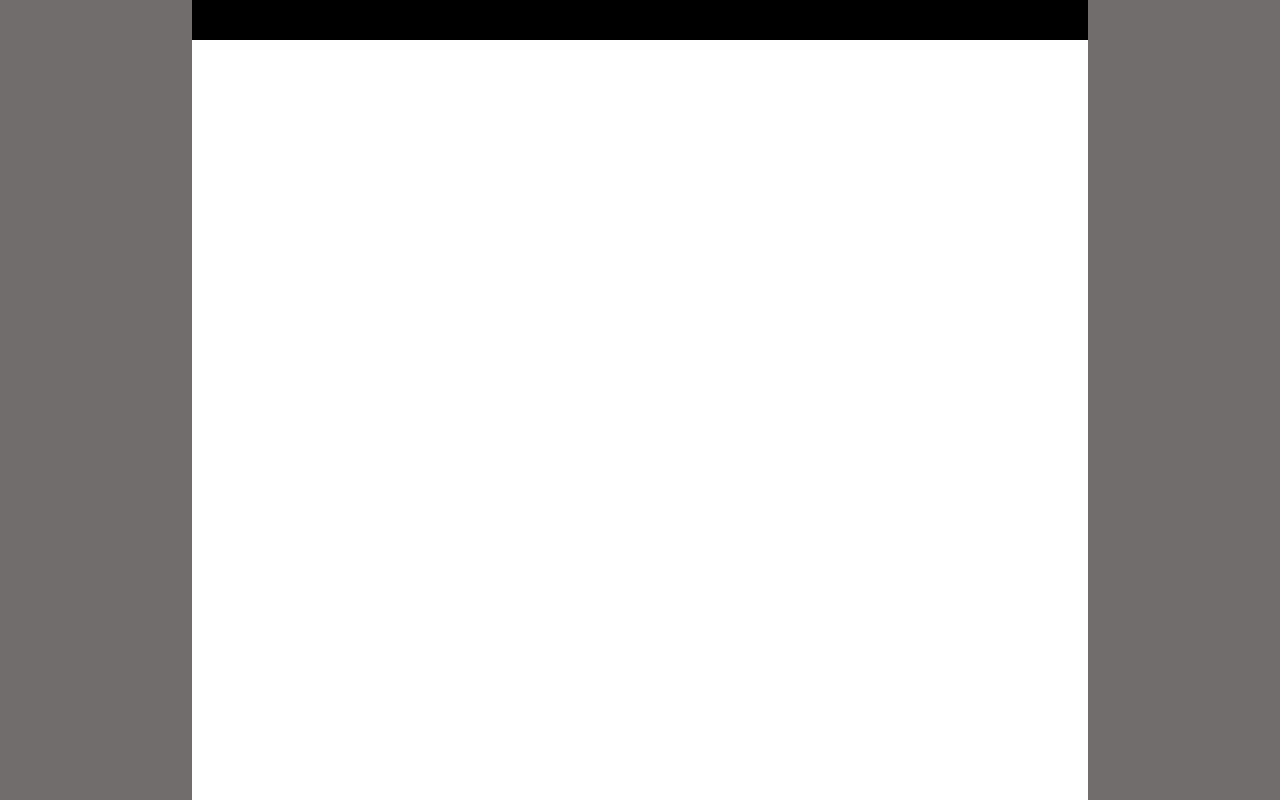
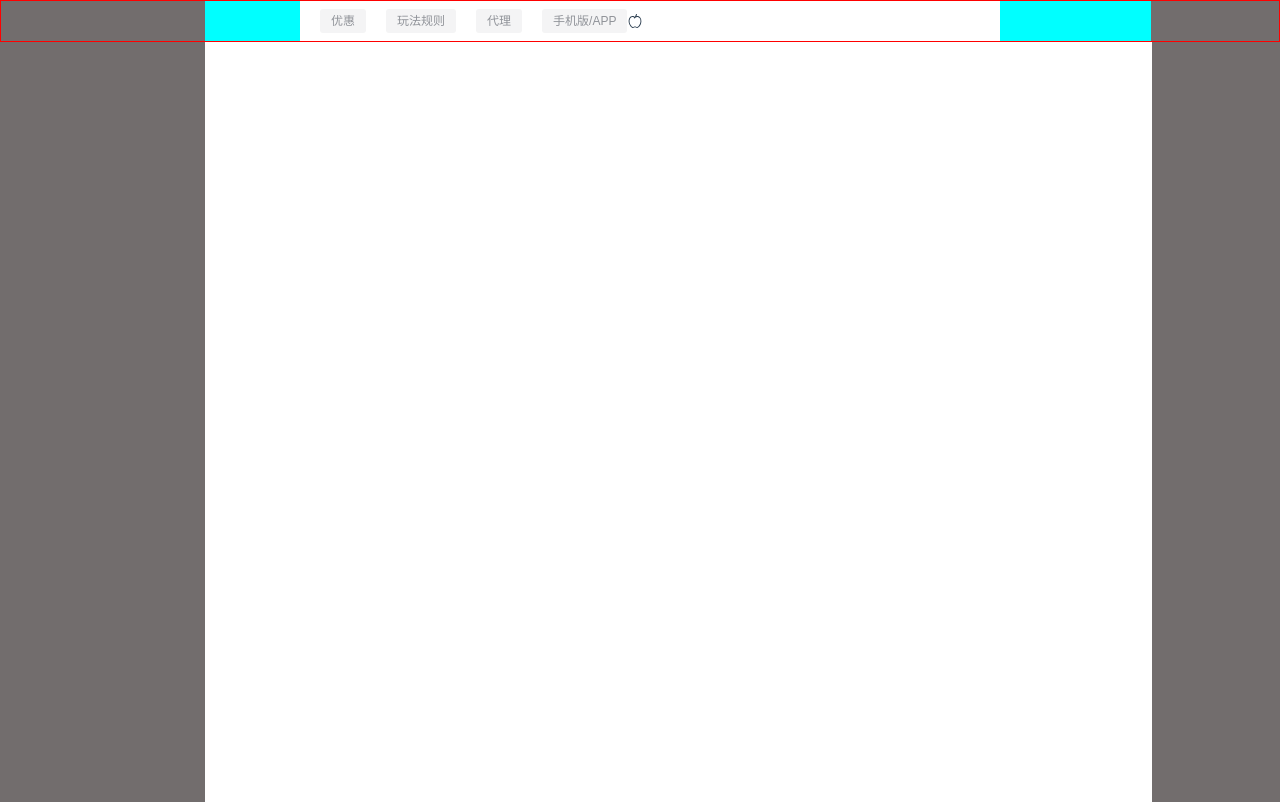
Before and after one commit to xu12888/vue-flash, a Vue app: page /indexUser in a window 1280 px wide. Built offline with nearby package versions, Linux system fonts and the light colour scheme.

Commit message:
add user operation html

```diff
--- a/package.json
+++ b/package.json
@@ -8,6 +8,7 @@
     "lint": "vue-cli-service lint"
   },
   "dependencies": {
+    "@element-plus/icons-vue": "^1.1.4",
     "core-js": "^3.8.3",
     "element-plus": "^2.1.10",
     "vue": "^3.2.13",
--- a/src/main.ts
+++ b/src/main.ts
@@ -1,5 +1,16 @@
-import { createApp } from 'vue'
-import App from './App.vue'
-import router from './router'
+import { createApp } from "vue";
+import App from "./App.vue";
+import router from "./router";
+import ElementPlus from "element-plus";
+import "element-plus/theme-chalk/index.css";
+import * as ELIcons from '@element-plus/icons-vue'
 
-createApp(App).use(router).mount('#app')
+
+
+
+// createApp(App).use(router).use(ElementPlus).mount("#app");
+const app = createApp(App);
+for (const name in ELIcons) {
+    app.component(name,(ELIcons as any)[name]);
+}
+app.use(router).use(ElementPlus).mount("#app");
--- a/src/views/indexUser.vue
+++ b/src/views/indexUser.vue
@@ -3,7 +3,47 @@
     <div class="head">
       <div class="lift"></div>
       <div class="main">
-
+        <div class="head_main_lift"></div>
+        <div class="head_main_main">
+          <el-row class="mb-4">
+            <el-button
+              size="small"
+              type="info"
+              plain
+              style="margin-left: 20px; border: none"
+              >优惠</el-button
+            >
+          </el-row>
+          <el-row class="mb-4">
+            <el-button
+              size="small"
+              type="info"
+              plain
+              style="margin-left: 20px; border: none"
+              >玩法规则</el-button
+            >
+          </el-row>
+          <el-row class="mb-4">
+            <el-button
+              size="small"
+              type="info"
+              plain
+              style="margin-left: 20px; border: none"
+              >代理</el-button
+            >
+          </el-row>
+          <el-row class="mb-4">
+            <el-button
+              size="small"
+              type="info"
+              plain
+              style="margin-left: 20px; border: none"
+              >手机版/APP</el-button
+            >
+          </el-row>
+          <el-icon style="margin-right: 20px;"><apple /></el-icon>
+        </div>
+        <div class="head_main_right"></div>
       </div>
       <div class="right"></div>
     </div>
@@ -14,6 +54,8 @@
     </div>
   </div>
 </template>
+<script lang="ts" setup>
+</script>
 <style lang="scss">
 * {
   /* 初始化 取消页面的内边距 */
@@ -32,22 +74,36 @@
   width: 100%;
   height: 5%;
   display: flex;
-  background-color: black;
+  border: 1px solid red;
 }
-.boby{
+.boby {
   width: 100%;
   height: 95%;
   display: flex;
 }
 .lift {
-  width: 15%;
+  width: 16%;
   background-color: rgb(114, 109, 109);
 }
 .main {
-  width: 70%;
+  width: 74%;
+  display: flex;
 }
 .right {
-  width: 15%;
+  width: 10%;
   background-color: rgb(114, 109, 109);
 }
+.head_main_lift {
+  width: 10%;
+  background-color: aqua;
+}
+.head_main_main {
+  width: 74%;
+  display: flex;
+  align-items: center; // 垂直对齐
+}
+.head_main_right {
+  width: 16%;
+  background-color: aqua;
+}
 </style>
```
Also changed, not shown: 1 other file (tests, documents, lock files or other folders).
